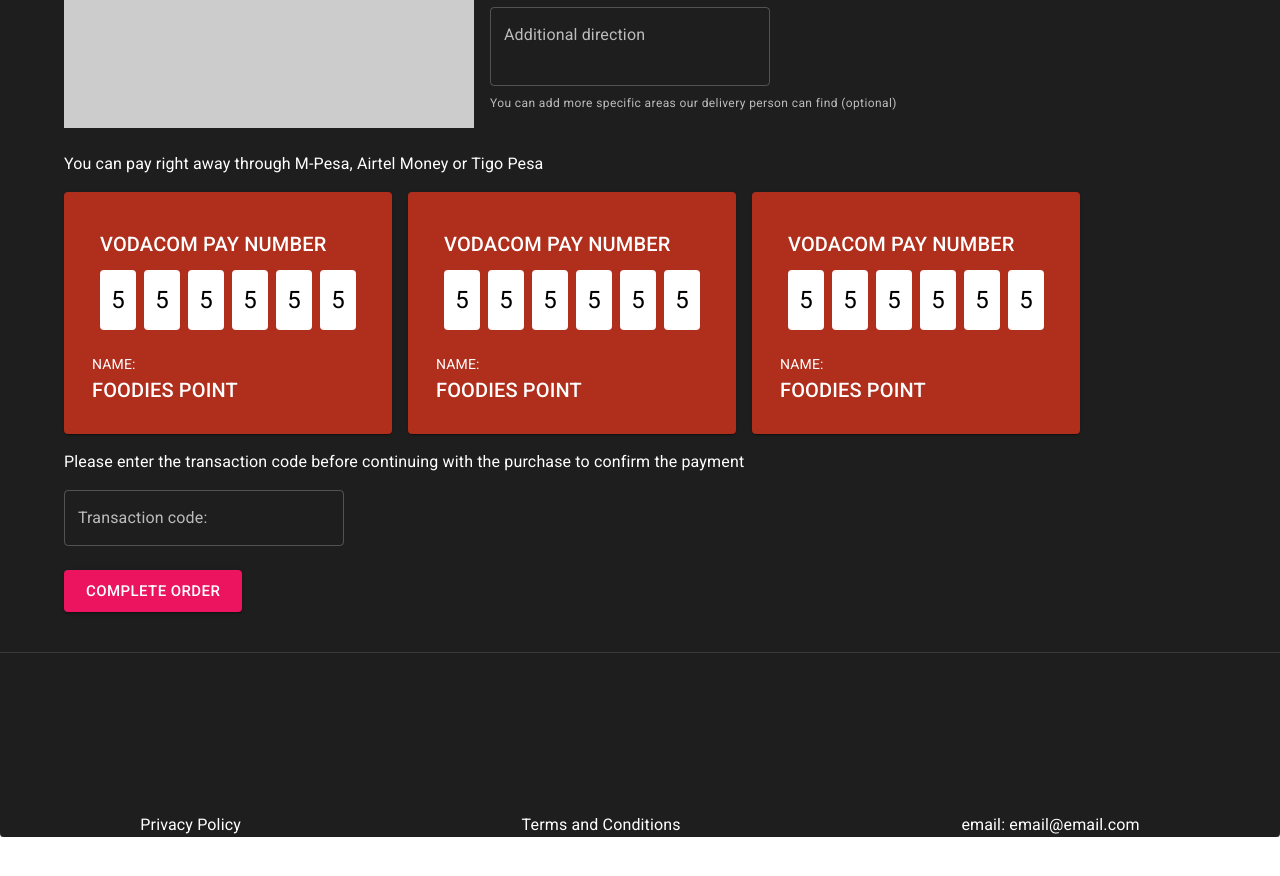
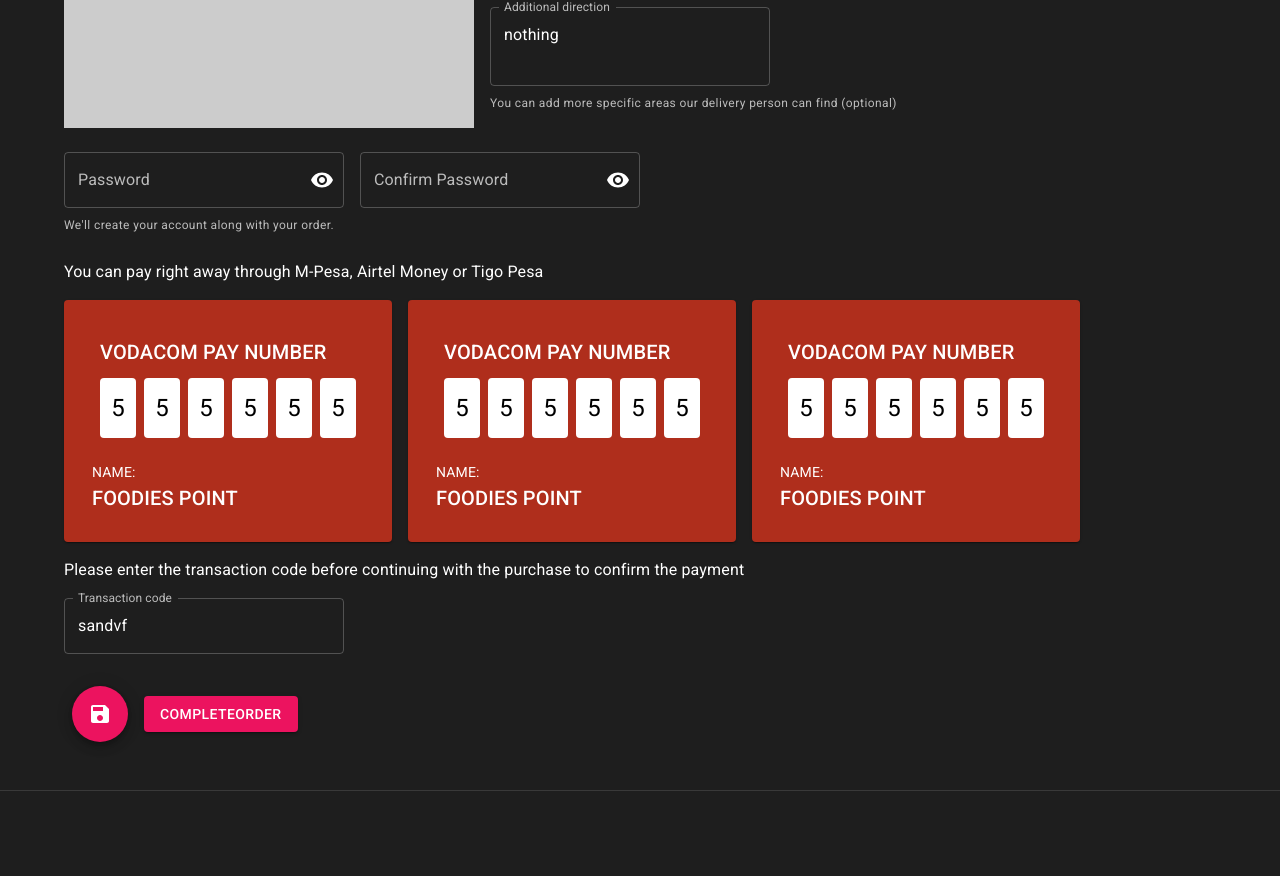
Before and after one commit to ChidyOmmy/foodie, a React (Create React App) app: page /checkout in a window 1280 px wide. Shown: the part 728-1604 px from the top of the page. Before the commit the page ends 1565 px from the top, so only its background shows below. Built offline with nearby package versions, Linux system fonts and the light colour scheme.

Commit message:
Can now create user and order from one click

```diff
--- /dev/null
+++ b/src/components/CompleteOrder.jsx
@@ -0,0 +1,127 @@
+import * as React from "react";
+import Box from "@mui/material/Box";
+import CircularProgress from "@mui/material/CircularProgress";
+import { green } from "@mui/material/colors";
+import Button from "@mui/material/Button";
+import Fab from "@mui/material/Fab";
+import CheckIcon from "@mui/icons-material/Check";
+import SaveIcon from "@mui/icons-material/Save";
+import MessageSnackbar from "./MessageSnackbar";
+import { useNavigate } from "react-router-dom";
+
+export default function CircularIntegration({ order }) {
+  const [loading, setLoading] = React.useState(false);
+  const [success, setSuccess] = React.useState(false);
+  const [disabled, setDisabled] = React.useState(false);
+  const [openSnackbar, setOpenSnackbar] = React.useState(false);
+  const [message, setMessage] = React.useState("");
+  const [error, setError] = React.useState("");
+  const navigate = useNavigate();
+
+  const buttonSx = {
+    ...(success && {
+      bgcolor: green[500],
+      "&:hover": {
+        bgcolor: green[700]
+      }
+    })
+  };
+
+  async function postOrder(order) {
+    try {
+      const response = await fetch("http://localhost:8000/createorder", {
+        method: "POST",
+        headers: {
+          "Content-Type": "application/json"
+          // If CSRF protection is enabled, include the CSRF token here:
+          // 'X-CSRFToken': getCookie('csrftoken'),
+        },
+        body: JSON.stringify(order)
+      });
+
+      if (!response.ok) {
+        throw new Error("Network response was not ok");
+      }
+
+      const data = await response.json();
+      console.log("Order created successfully:", data);
+      if (data.message) {
+        setMessage(data.message);
+        setError("");
+        setOpenSnackbar(true);
+        navigate("/");
+      } else {
+        setError(data.error);
+        setMessage("");
+        setOpenSnackbar(true);
+      }
+      setSuccess(true);
+      setLoading(false);
+      setDisabled(true);
+    } catch (error) {
+      console.error("There was a problem with the fetch operation:", error);
+    }
+  }
+  const handleButtonClick = () => {
+    if (!loading) {
+      setSuccess(false);
+      setLoading(true);
+      postOrder((order = order));
+    }
+  };
+
+  return (
+    <Box sx={{ display: "flex", alignItems: "center" }}>
+      <MessageSnackbar
+        openSnackbar={openSnackbar}
+        setOpenSnackbar={setOpenSnackbar}
+        message={message}
+        error={error}
+      />
+      <Box sx={{ m: 1, position: "relative" }}>
+        <Fab
+          aria-label='save'
+          color='primary'
+          sx={buttonSx}
+          disabled={loading}
+          onClick={handleButtonClick}>
+          {success ? <CheckIcon /> : <SaveIcon />}
+        </Fab>
+        {loading && (
+          <CircularProgress
+            size={68}
+            sx={{
+              color: green[500],
+              position: "absolute",
+              top: -6,
+              left: -6,
+              zIndex: 1
+            }}
+          />
+        )}
+      </Box>
+      <Box sx={{ m: 1, position: "relative" }}>
+        <Button
+          variant='contained'
+          sx={buttonSx}
+          disabled={loading}
+          onClick={handleButtonClick}>
+          Completeorder{" "}
+        </Button>
+        {loading && (
+          <CircularProgress
+            size={24}
+            sx={{
+              color: green[500],
+              position: "absolute",
+              top: "50%",
+              left: "50%",
+              marginTop: "-12px",
+              marginLeft: "-12px"
+            }}
+          />
+        )}
+      </Box>
+    </Box>
+  );
+}
--- /dev/null
+++ b/src/components/MessageSnackbar.jsx
@@ -0,0 +1,31 @@
+import * as React from "react";
+import Snackbar from "@mui/material/Snackbar";
+import Alert from "@mui/material/Alert";
+
+export default function MessageSnackbar(props) {
+  const handleClose = (event, reason) => {
+    if (reason === "clickaway") {
+      return;
+    }
+
+    props.setOpenSnackbar(false);
+  };
+
+  return (
+    <div>
+      <Snackbar
+        open={props.openSnackbar}
+        autoHideDuration={6000}
+        onClose={handleClose}>
+        <Alert
+          onClose={handleClose}
+          autoHideDuration={5000}
+          severity={props.message ? "success" : "error"}
+          variant='filled'
+          sx={{ width: "100%" }}>
+          {props.message ? props.message : props.error}
+        </Alert>
+      </Snackbar>
+    </div>
+  );
+}
--- a/src/pages/CheckOutPage.jsx
+++ b/src/pages/CheckOutPage.jsx
@@ -3,62 +3,79 @@
   Box,
   Typography,
   Stack,
-  FormControl,
   FormHelperText,
-  InputLabel,
   TextField,
-  CardHeader,
-  Card,
-  CardActions,
-  CardContent,
-  Button
+  InputAdornment,
+  IconButton,
+  Button,
+  debounce
 } from "@mui/material";
+import Visibility from "@mui/icons-material/Visibility";
+import VisibilityOff from "@mui/icons-material/VisibilityOff";
 import { UserInput, SearchBox } from "../components/Search";
 import LocationOn from "@mui/icons-material/LocationOn";
 import delivery from "../images/delivery.png";
 import CartTable from "../components/CartTable";
 import PhoneInputWithCountryCode from "../components/PhoneInputWithCountryCode";
 import VodacomPayCard from "../components/CardWithDigits";
+import CircularIntegration from "../components/CompleteOrder";
 import { UserContext } from "../App";
 
 const CheckOutPage = () => {
-  const [userData, setUserData] = useContext(UserContext);
+  const [userData] = useContext(UserContext);
   const [order, setOrder] = useState({
     location: "salasala",
-    fullname: "",
-    phonenumber: "",
-    additionalinfo: "",
-    transaction: "",
+    fullname: "Rashid Shakili",
+    phonenumber: "255764044285",
+    additionalinfo: "nothing",
+    transaction: "sandvf",
     cart: userData.cart
   });
-  async function postOrder() {
-    try {
-      const response = await fetch("http://localhost:8000/createorder", {
-        method: "POST",
-        headers: {
-          "Content-Type": "application/json"
-          // If CSRF protection is enabled, include the CSRF token here:
-          // 'X-CSRFToken': getCookie('csrftoken'),
-        },
-        body: JSON.stringify(order)
-      });
 
-      if (!response.ok) {
-        throw new Error("Network response was not ok");
-      }
+  const [password, setPassword] = useState("");
+  const [passwordConfirm, setPasswordConfirm] = useState("");
+  const [passwordError, setPasswordError] = useState(false);
+  const [showPassword, setShowPassword] = useState(false);
+  const [showPasswordConfirm, setShowPasswordConfirm] = useState(false);
+  const [showConfirmHelper, setShowConfirmHelper] = useState(false);
 
-      const data = await response.json();
-      console.log("Order created successfully:", data);
-    } catch (error) {
-      console.error("There was a problem with the fetch operation:", error);
-    }
-  }
   const handlePhoneNumberChange = (number) => {
     setOrder({
       ...order,
       phonenumber: number
     });
   };
+
+  const handlePasswordChange = (event) => {
+    const newPassword = event.target.value;
+    setPassword(newPassword);
+    debounceValidatePasswordConfirm(newPassword, passwordConfirm);
+  };
+
+  const handlePasswordConfirmChange = (event) => {
+    const newPasswordConfirm = event.target.value;
+    setPasswordConfirm(newPasswordConfirm);
+    setShowConfirmHelper(true);
+    debounceValidatePasswordConfirm(password, newPasswordConfirm);
+  };
+
+  const validatePasswordConfirm = (password, confirmPassword) => {
+    setPasswordError(password !== confirmPassword);
+  };
+
+  const debounceValidatePasswordConfirm = debounce(
+    validatePasswordConfirm,
+    300
+  );
+
+  const toggleShowPassword = () => {
+    setShowPassword(!showPassword);
+  };
+
+  const toggleShowPasswordConfirm = () => {
+    setShowPasswordConfirm(!showPasswordConfirm);
+  };
+
   return (
     <Box mt={5} mb={5}>
       <Typography>
@@ -143,6 +160,70 @@
           </Stack>
         </Stack>
       </Stack>
+
+      {/* New Stack for Password and Password Verification */}
+      <Stack direction='row' spacing={2} mt={3} mb={3}>
+        <Stack direction='column' spacing={1}>
+          <TextField
+            id='password'
+            label='Password'
+            variant='outlined'
+            type={showPassword ? "text" : "password"}
+            value={password}
+            onChange={handlePasswordChange}
+            sx={{ width: "35ch" }}
+            InputProps={{
+              endAdornment: (
+                <InputAdornment position='end'>
+                  <IconButton
+                    onClick={toggleShowPassword}
+                    aria-label='toggle password visibility'
+                    edge='end'>
+                    {showPassword ? <VisibilityOff /> : <Visibility />}
+                  </IconButton>
+                </InputAdornment>
+              )
+            }}
+          />
+          <FormHelperText>
+            We'll create your account along with your order.
+          </FormHelperText>
+        </Stack>
+        <Stack direction='column' spacing={1}>
+          <TextField
+            id='password-confirm'
+            label='Confirm Password'
+            variant='outlined'
+            type={showPasswordConfirm ? "text" : "password"}
+            value={passwordConfirm}
+            onChange={handlePasswordConfirmChange}
+            error={passwordError}
+            sx={{ width: "35ch" }}
+            InputProps={{
+              endAdornment: (
+                <InputAdornment position='end'>
+                  <IconButton
+                    onClick={toggleShowPasswordConfirm}
+                    aria-label='toggle password visibility'
+                    edge='end'>
+                    {showPasswordConfirm ? <VisibilityOff /> : <Visibility />}
+                  </IconButton>
+                </InputAdornment>
+              )
+            }}
+          />
+          {showConfirmHelper && (
+            <FormHelperText
+              error={passwordError}
+              sx={{ color: passwordError ? "error.main" : "success.main" }}>
+              {passwordError
+                ? "Passwords do not match. Please try again."
+                : "Passwords match!"}
+            </FormHelperText>
+          )}
+        </Stack>
+      </Stack>
+
       <Typography>
         You can pay right away through M-Pesa, Airtel Money or Tigo Pesa
       </Typography>
@@ -163,21 +244,22 @@
             transaction: event.target.value
           });
         }}
-        id='full-name'
-        label='Transaction code: '
+        id='transaction-code'
+        label='Transaction code'
         variant='outlined'
         sx={{ width: "35ch" }}
       />
       <Box mt={3}>
-        <Button
-          size='large'
-          variant='contained'
-          onClick={() => {
-            console.log(order);
-            postOrder();
-          }}>
-          COMPLETE ORDER{" "}
-        </Button>
+        {passwordError ? (
+          <>
+            <Typography>Please correct password fields </Typography>
+            <Button disabled>
+              <CircularIntegration order={order} />
+            </Button>
+          </>
+        ) : (
+          <CircularIntegration order={{ ...order, password }} />
+        )}
       </Box>
     </Box>
   );
```
Also changed, not shown: src/components/CartTable.jsx (+9 -6 lines).
